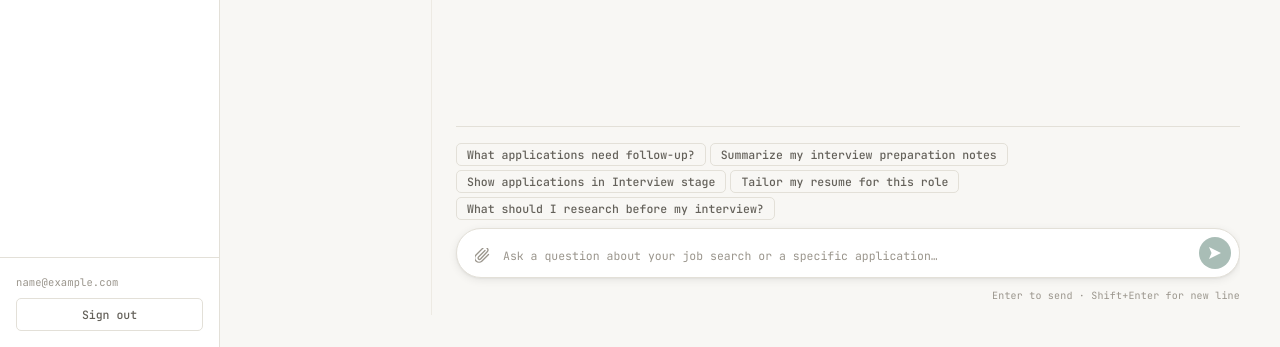
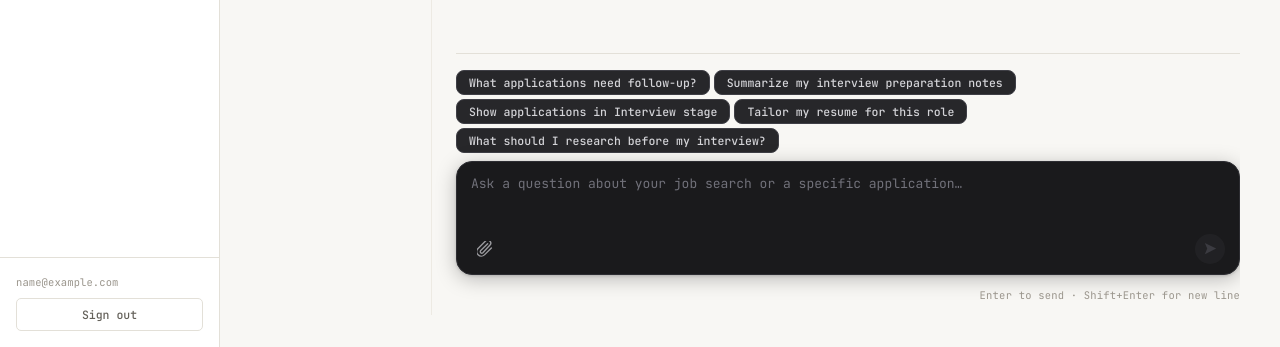
Before and after one commit to bangarukondabollapally/hiretrack-frontend, a React (Vite) app: page /assistant in a window 1280 px wide. Shown: the part 453-800 px from the top of the page. Built offline with nearby package versions, Linux system fonts and the light colour scheme; no server answers; sample sign-in values are in the browser's storage.

Commit message:
style: redesign AI assistant chat composer with dark theme floating card layout

```diff
--- a/src/assistant/ChatPage.css
+++ b/src/assistant/ChatPage.css
@@ -513,13 +513,13 @@
 }
 
 .chat-suggest-btn {
-  padding: 3px 10px;
-  background: transparent;
-  border: 1px solid var(--border);
-  border-radius: var(--radius-sm);
-  font-size: var(--text-meta);
+  padding: 4px 12px;
+  background: #27272A;
+  border: 1px solid #3F3F46;
+  border-radius: 8px;
+  font-size: 11.5px;
   font-family: var(--font-primary);
-  color: var(--text-secondary);
+  color: #D4D4D8;
   cursor: pointer;
   transition:
     background-color var(--transition-fast),
@@ -528,9 +528,9 @@
 }
 
 .chat-suggest-btn:hover:not(:disabled) {
-  background-color: var(--surface-sunken);
-  border-color: var(--border-strong);
-  color: var(--text-primary);
+  background-color: #3F3F46;
+  border-color: #52525B;
+  color: #FFFFFF;
 }
 
 .chat-suggest-btn:disabled { opacity: 0.45; cursor: not-allowed; }
@@ -544,99 +544,120 @@
   padding: 0 2px;
 }
 
-/* Composer pill — elevated surface, JetBrains Mono for the input */
+/* Composer — dark elevated card theme per reference design */
 .chat-composer {
   display: flex;
-  align-items: flex-end;
-  gap: var(--space-2);
-  background-color: var(--surface);
-  border: 1px solid var(--border);
-  border-radius: 9999px;
-  padding: var(--space-2) var(--space-2) var(--space-2) var(--space-3);
-  box-shadow: var(--shadow-composer);
+  flex-direction: column;
+  background-color: #1A1A1C;
+  border: 1px solid #2D2D32;
+  border-radius: 16px;
+  padding: 12px 14px 10px 14px;
+  box-shadow: 0 4px 20px rgba(0, 0, 0, 0.25), 0 1px 3px rgba(0, 0, 0, 0.15);
   transition: border-color var(--transition-fast), box-shadow var(--transition-fast);
 }
 
 .chat-composer:focus-within {
-  border-color: var(--border-strong);
-  box-shadow: var(--shadow-composer), 0 0 0 3px var(--focus);
+  border-color: #484850;
+  box-shadow: 0 6px 24px rgba(0, 0, 0, 0.35), 0 0 0 1px #555562;
 }
 
 /* Hidden file input */
 .chat-file-input { display: none; }
 
-/* Attach button — icon only */
+/* Auto-growing textarea inside dark composer */
+.chat-composer-input {
+  width: 100%;
+  background: transparent;
+  border: none;
+  outline: none;
+  box-shadow: none;
+  resize: none;
+  font-family: var(--font-primary);
+  font-size: 13.5px;
+  line-height: 1.5;
+  color: #F4F4F5;
+  min-height: 48px;
+  max-height: 40vh;
+  overflow-y: auto;
+  padding: 0;
+  margin-bottom: 8px;
+}
+
+.chat-composer-input::placeholder {
+  color: #71717A;
+  font-size: 13px;
+}
+
+/* Bottom bar: paperclip on left, send button on right */
+.chat-composer-bottom {
+  display: flex;
+  align-items: center;
+  justify-content: space-between;
+  width: 100%;
+  padding-top: 4px;
+}
+
+/* Attach button — icon on bottom left */
 .chat-attach-btn {
   flex-shrink: 0;
-  width: 26px;
-  height: 26px;
+  width: 28px;
+  height: 28px;
   display: flex;
   align-items: center;
   justify-content: center;
-  background: none;
+  background: transparent;
   border: none;
-  color: var(--text-tertiary);
+  color: #9A9A9E;
   cursor: pointer;
-  border-radius: 9999px;
+  border-radius: 6px;
   transition: color var(--transition-fast), background-color var(--transition-fast);
   padding: 0;
 }
 
 .chat-attach-btn:hover:not(:disabled) {
-  color: var(--text-secondary);
-  background-color: var(--surface-sunken);
+  color: #FFFFFF;
+  background-color: #27272A;
 }
 
 .chat-attach-btn:disabled { opacity: 0.35; cursor: not-allowed; }
 
-/* Auto-growing textarea */
-.chat-composer-input {
-  flex: 1;
-  background: none;
-  border: none;
-  outline: none;
-  box-shadow: none;
-  resize: none;
-  font-family: var(--font-primary);
-  font-size: var(--text-body);
-  line-height: var(--leading-body);
-  color: var(--text-primary);
-  min-height: 22px;
-  max-height: 40vh;
-  overflow-y: hidden;
-  padding: 0;
-}
-
-.chat-composer-input::placeholder {
-  color: var(--text-tertiary);
-  font-size: var(--text-meta);
-}
-
-/* Send button */
+/* Send button — circular icon on bottom right */
 .chat-send-btn {
-  width: 32px;
-  height: 32px;
-  border-radius: 9999px;
-  background-color: var(--accent);
-  color: #fff;
+  width: 30px;
+  height: 30px;
+  border-radius: 50%;
+  background-color: #27272A;
+  color: #71717A;
   border: none;
   display: flex;
   align-items: center;
   justify-content: center;
   cursor: pointer;
   flex-shrink: 0;
-  transition: background-color var(--transition-fast), opacity var(--transition-fast);
+  transition: background-color var(--transition-fast), color var(--transition-fast), opacity var(--transition-fast);
 }
 
-.chat-send-btn:hover:not(:disabled) { background-color: var(--accent-hover); }
+.chat-send-btn:not(:disabled) {
+  background-color: #FFFFFF;
+  color: #18181B;
+}
 
-.chat-send-btn:disabled { opacity: 0.4; cursor: not-allowed; }
+.chat-send-btn:hover:not(:disabled) {
+  background-color: #E4E4E7;
+}
+
+.chat-send-btn:disabled {
+  background-color: #27272A;
+  color: #52525B;
+  opacity: 0.6;
+  cursor: not-allowed;
+}
 
 .chat-send-spinner {
   width: 13px;
   height: 13px;
   border: 1.5px solid rgba(255, 255, 255, 0.4);
-  border-top-color: #fff;
+  border-top-color: #18181B;
   border-radius: 50%;
   animation: spin 0.6s linear infinite;
   display: block;
@@ -646,10 +667,10 @@
 
 .chat-composer-hint {
   font-family: var(--font-mono);
-  font-size: 10px;
+  font-size: 10.5px;
   color: var(--text-tertiary);
   text-align: right;
-  margin-top: 2px;
+  margin-top: 4px;
   letter-spacing: 0.02em;
 }
 
--- a/src/assistant/ChatPage.jsx
+++ b/src/assistant/ChatPage.jsx
@@ -336,9 +336,20 @@ export default function ChatPage() {
             <p className="chat-attach-error" role="alert">{attachError}</p>
           )}
 
-          {/* Composer — pill-shaped, auto-growing */}
+          {/* Composer — dark elevated card theme per reference design */}
           <div className="chat-composer">
-            {/* Item 4: file attach button — icon only, no colored bg */}
+            <textarea
+              ref={textareaRef}
+              className="chat-composer-input"
+              placeholder="Ask a question about your job search or a specific application…"
+              value={inputText}
+              onChange={(e) => setInputText(e.target.value)}
+              onKeyDown={handleKeyDown}
+              disabled={isLoading}
+              rows={1}
+              aria-label="Chat input"
+            />
+            <div className="chat-composer-bottom">
               <button
                 type="button"
                 className="chat-attach-btn"
@@ -347,8 +358,8 @@ export default function ChatPage() {
                 aria-label="Attach text file"
                 disabled={isLoading}
               >
-              {/* Paperclip icon */}
-              <svg width="15" height="15" viewBox="0 0 15 15" fill="none" aria-hidden="true">
+                {/* Paperclip / Plus icon */}
+                <svg width="16" height="16" viewBox="0 0 15 15" fill="none" aria-hidden="true">
                   <path
                     d="M13.5 6.5L7 13a4.243 4.243 0 01-6-6l7-7a2.828 2.828 0 014 4L5.5 11A1.414 1.414 0 013.5 9L10 2.5"
                     stroke="currentColor"
@@ -366,19 +377,6 @@ export default function ChatPage() {
                 onChange={handleFileAttach}
                 aria-hidden="true"
               />
-
-            {/* Item 2: auto-growing textarea */}
-            <textarea
-              ref={textareaRef}
-              className="chat-composer-input"
-              placeholder="Ask a question about your job search or a specific application…"
-              value={inputText}
-              onChange={(e) => setInputText(e.target.value)}
-              onKeyDown={handleKeyDown}
-              disabled={isLoading}
-              rows={1}
-              aria-label="Chat input"
-            />
               <button
                 type="button"
                 className="chat-send-btn"
@@ -389,11 +387,12 @@ export default function ChatPage() {
                 {isLoading ? (
                   <span className="chat-send-spinner" aria-hidden="true" />
                 ) : (
-                <svg width="16" height="16" viewBox="0 0 16 16" fill="none" aria-hidden="true">
+                  <svg width="15" height="15" viewBox="0 0 16 16" fill="none" aria-hidden="true">
                     <path d="M14 8L2 2l2.5 6L2 14l12-6z" fill="currentColor" />
                   </svg>
                 )}
               </button>
+            </div>
           </div>
           <p className="chat-composer-hint">Enter to send · Shift+Enter for new line</p>
         </div>
```
Lines whose indentation alone changed are shown as unchanged.
